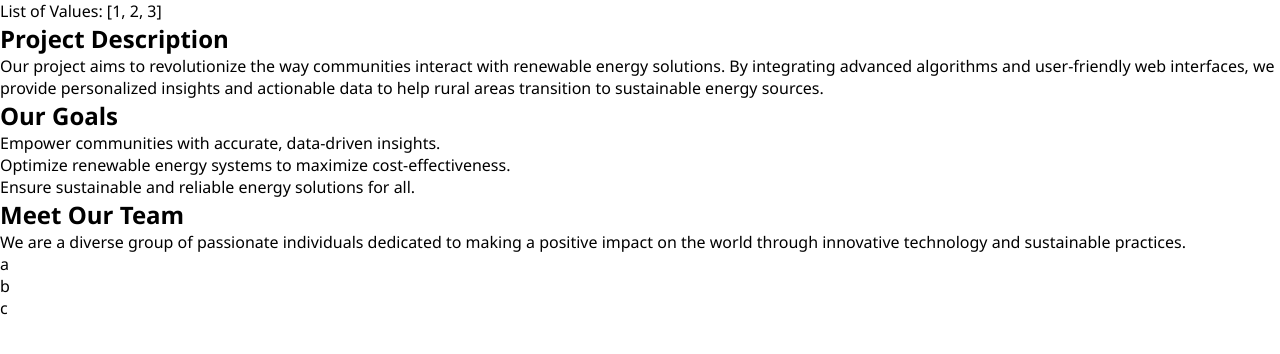
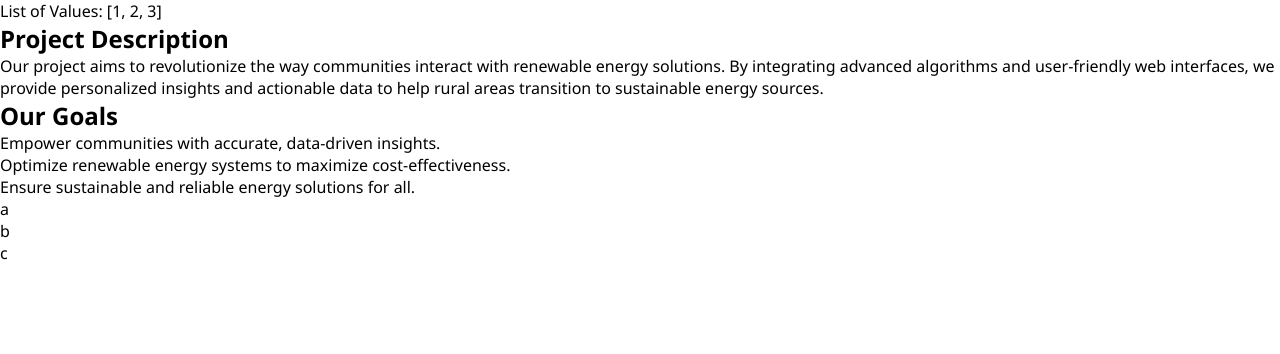
Before and after one commit to selishaa/Optimization_tool, a Django app: page /about/ in a window 1280 px wide. Shown: the part 205-559 px from the top of the page. Run offline with Django 4.2, Linux system fonts and the light colour scheme; parts of the project's set-up code (start-up, migrations or seed data) failed here and were passed over.

Commit message:
removed unnessesary

```diff
--- a/pages/templates/about.html
+++ b/pages/templates/about.html
@@ -19,9 +19,6 @@
     <li>Ensure sustainable and reliable energy solutions for all.</li>
 </ul>
 
-<h2>Meet Our Team</h2>
-<p>We are a diverse group of passionate individuals dedicated to making a positive impact on the world through innovative technology and sustainable practices.</p>
-
 
 <ul>
     {% for my_item in my_values %}
```
